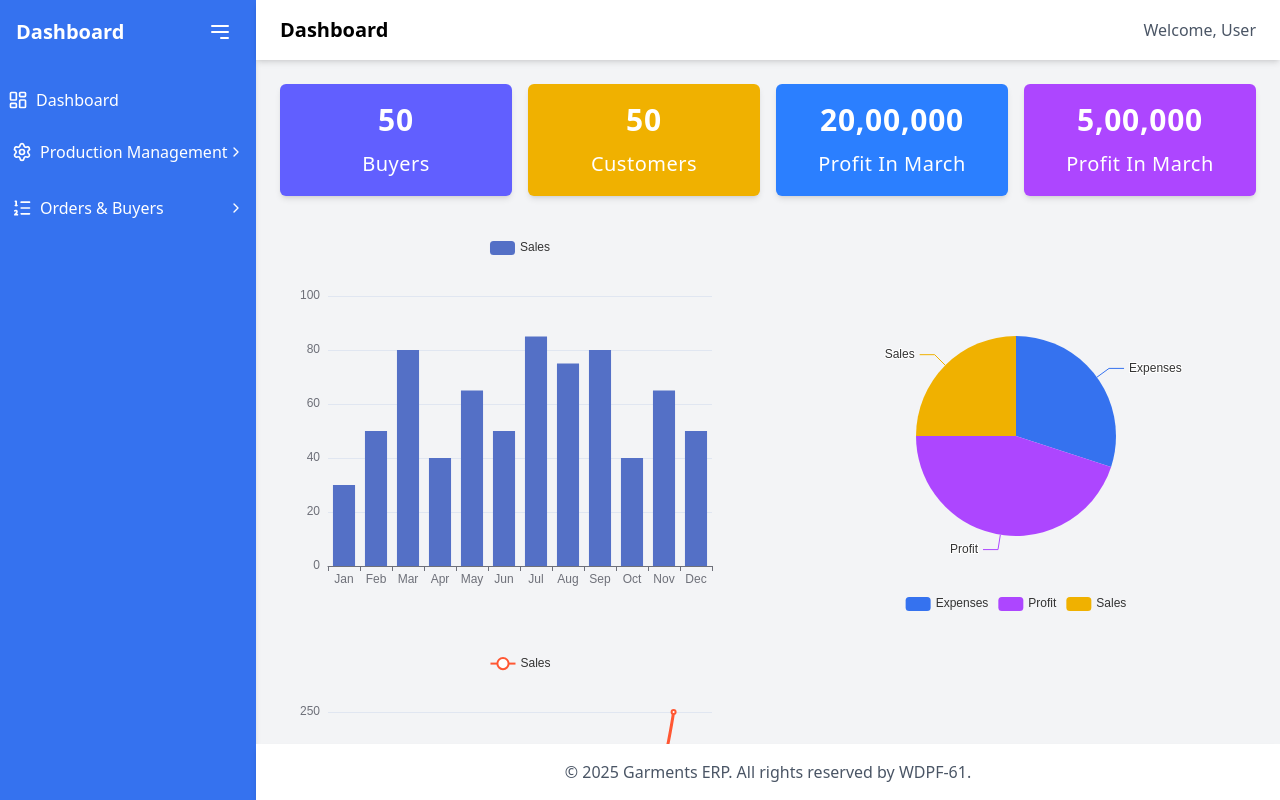
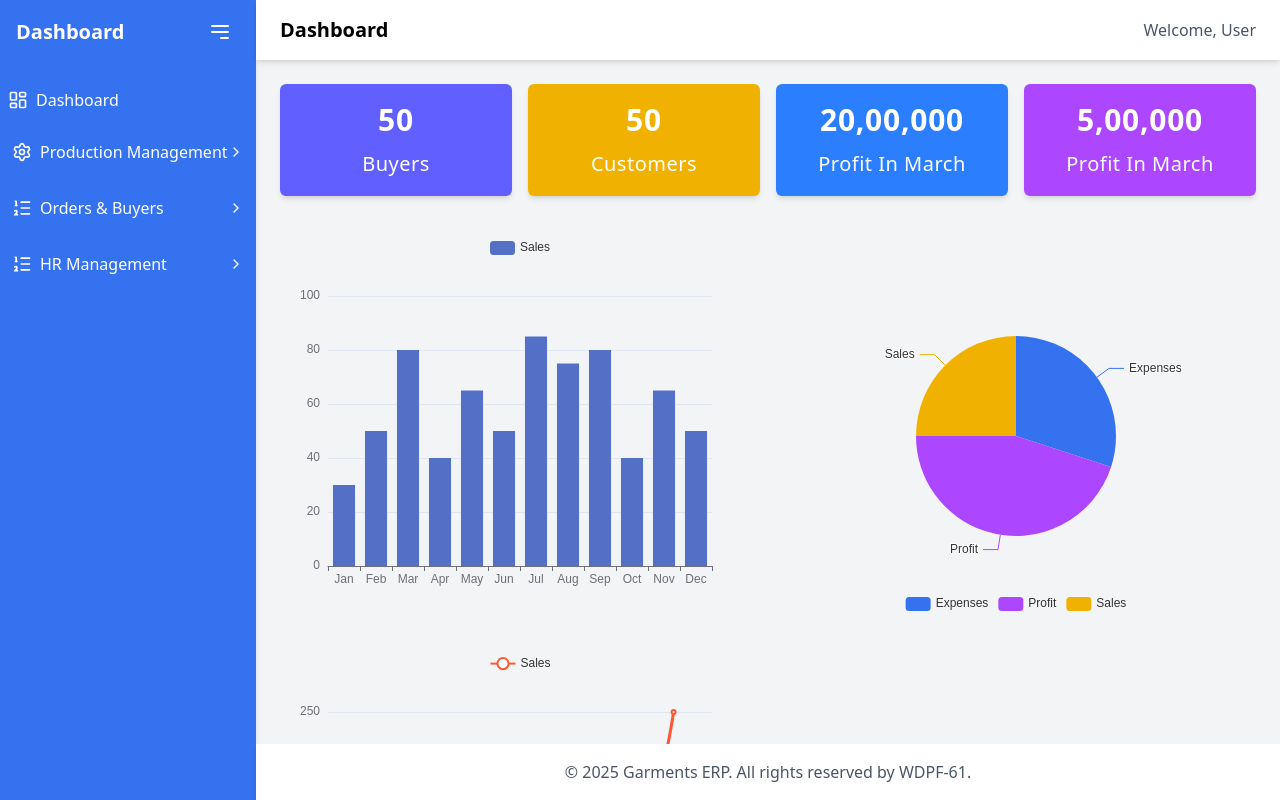
Before and after one commit to delwarJnu11/Garments_ERP_Dashboard_VUE, a Vue app: page / in a window 1280 px wide. Built offline with nearby package versions, Linux system fonts and the light colour scheme.

Commit message:
create branch

```diff
--- a/src/components/layout/Sidebar.vue
+++ b/src/components/layout/Sidebar.vue
@@ -3,6 +3,7 @@ import { LayoutDashboard } from 'lucide-vue-next';
 import { ref } from 'vue';
 import OrdersBuyers from '../moduleMenu/OrdersBuyers.vue';
 import Production from '../moduleMenu/Production.vue';
+import HRManagement from '../moduleMenu/HRManagement.vue';
 
 const isSidebarOpen = ref(true);
 
@@ -71,6 +72,12 @@ const toggleMenu = (menu) => {
 					:activeMenu="activeMenu"
 					:toggleMenu="toggleMenu"
 				/>
+
+				<!-- HR and Workforce Management -->
+				<HRManagement
+				:activeMenu="activeMenu"
+				:toggleMenu="toggleMenu"
+				/>
 			</ul>
 		</nav>
 	</aside>
--- /dev/null
+++ b/src/components/moduleMenu/HRManagement.vue
@@ -0,0 +1,72 @@
+<script setup>
+import { ChevronRight, ListOrdered } from 'lucide-vue-next';
+
+const props = defineProps({
+	activeMenu: {
+		type: String,
+		required: true,
+	},
+	toggleMenu: {
+		type: Function,
+		required: true,
+	},
+});
+</script>
+
+<template>
+	<li>
+		<button
+			@click="props.toggleMenu('hrm')"
+			class="flex items-center justify-between w-full p-3 hover:text-gray-700 hover:bg-gray-100 text-base transition-all duration-300"
+		>
+			<div class="flex items-center gap-2">
+				<ListOrdered
+					class="w-5 h-5"
+					:color="'currentColor'"
+				/>
+				<span>HR Management</span>
+			</div>
+			<ChevronRight
+				:color="'currentColor'"
+				:class="{
+					'rotate-90 transition-transform': props.activeMenu === 'hrm',
+					'transition-transform': props.activeMenu !== 'hrm',
+				}"
+				class="w-4 h-4"
+			/>
+		</button>
+
+		<transition name="slide">
+			<ul
+				v-if="props.activeMenu === 'hrm'"
+				class="bg-white p-2 shadow-md"
+			>
+				<li>
+					<RouterLink
+						to="/employee"
+						class="block p-2 rounded-md text-black hover:bg-gray-200 transition-all duration-300"
+					>
+						Employee List
+					</RouterLink>
+				</li>
+			</ul>
+		</transition>
+	</li>
+</template>
+
+<style scoped>
+/* Smooth Slide Animation */
+.slide-enter-active,
+.slide-leave-active {
+	transition: max-height 0.3s ease-in-out, opacity 0.3s ease-in-out;
+	max-height: 500px;
+	opacity: 1;
+}
+
+.slide-enter-from,
+.slide-leave-to {
+	max-height: 0;
+	opacity: 0;
+	overflow: hidden;
+}
+</style>
```
